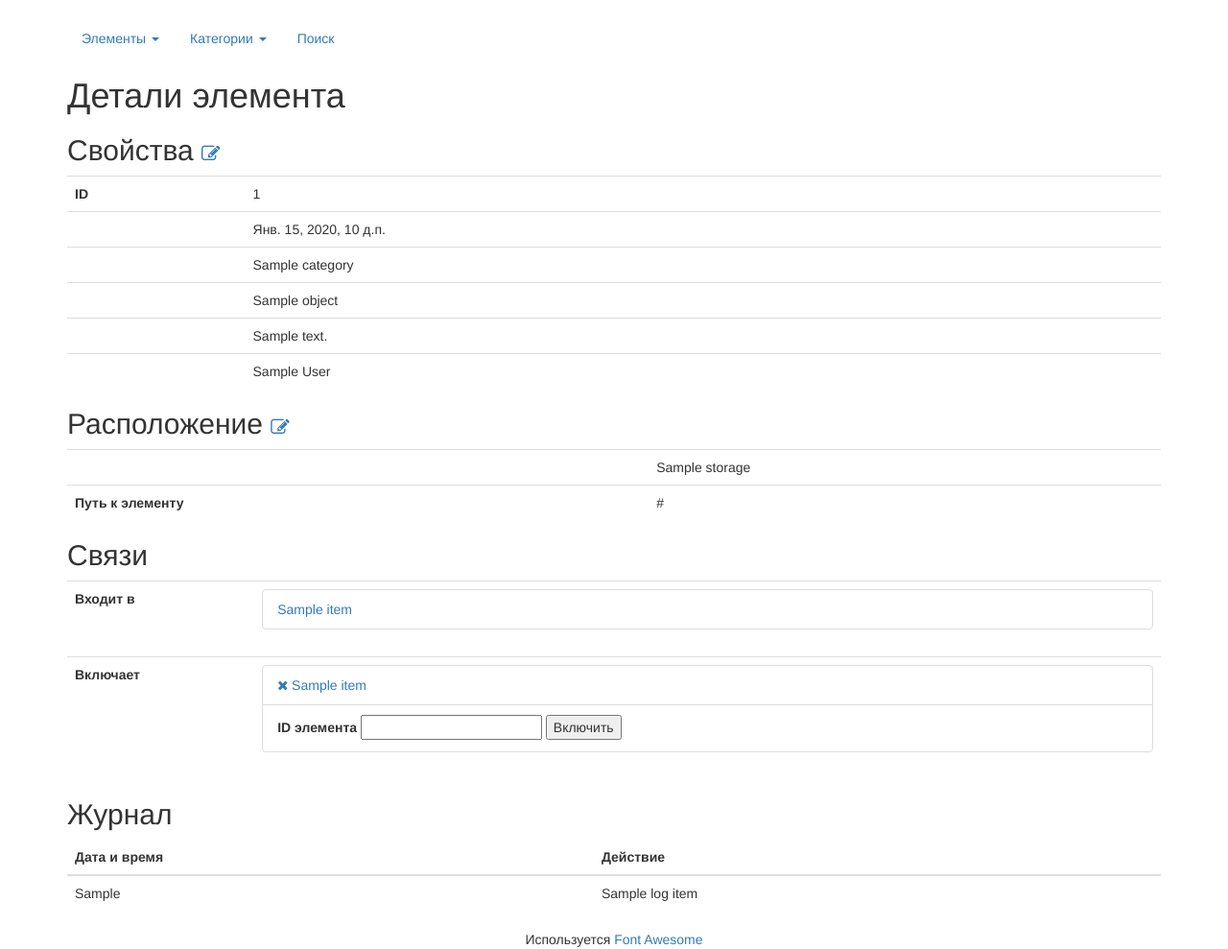
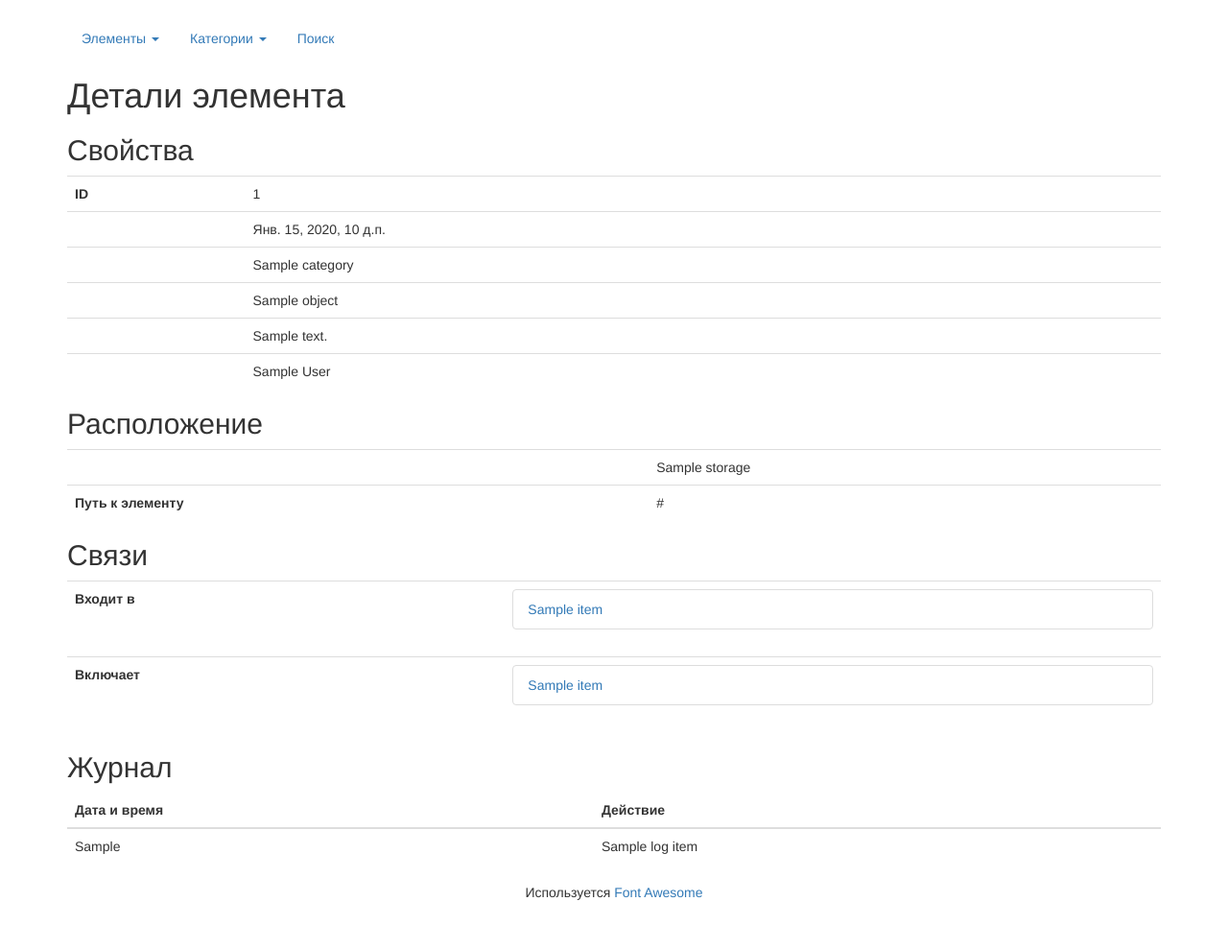
Before and after one commit to einsfr/mmkit, a Django app: template efsw/archive/templates/archive/item_detail.html in a window 1280 px wide. Shown: the part 52-1041 px from the top of the page at 96% size. After the commit the page ends 990 px from the top, so only its background shows below. Run offline with Django 3.2, Linux system fonts and the light colour scheme; tables that the repository leaves empty hold one stand-in row (values such as "Sample post"); the template is opened without the code that fills it: values that come from a table or form of the project are taken from there, most other values are stand-ins (such as "Sample title", 1, 10 or a date in 2020); parts of the project's set-up code (start-up, migrations or seed data) failed here and were passed over; some libraries are stand-ins or nearby versions.

Commit message:
В шаблоны добавлена проверка прав пользователя, где нужно

```diff
--- a/efsw/archive/templates/archive/_app_base.html
+++ b/efsw/archive/templates/archive/_app_base.html
@@ -12,9 +12,11 @@
                 <li role="presentation">
                     <a href="{% url 'efsw.archive:item_list' %}" title="Список элементов">Список</a>
                 </li>
+                {% if perms.archive.add_item %}
                     <li role="presentation">
                         <a href="{% url 'efsw.archive:item_add' %}" title="Добавить элемент">Добавить</a>
                     </li>
+                {% endif %}
             </ul>
         </li>
         <li role="presentation" class="dropdown">
@@ -25,9 +27,11 @@
                 <li role="presentation">
                     <a href="{% url 'efsw.archive:category_list' %}" title="Список категорий">Список</a>
                 </li>
+                {% if perms.archive.add_itemcategory %}
                     <li role="presentation">
                         <a href="{% url 'efsw.archive:category_add' %}" title="Добавить категорию">Добавить</a>
                     </li>
+                {% endif %}
             </ul>
         </li>
         <li role="presentation">
--- a/efsw/archive/templates/archive/_item_detail_link.html
+++ b/efsw/archive/templates/archive/_item_detail_link.html
@@ -1,9 +1,11 @@
 <li class="list-group-item">
-    <form action="{% url 'efsw.archive:item_update_remove_link' object.id %}" method="post" style="display: inline">
-        {% csrf_token %}
-        <input type="hidden" name="removed_id" value="{{ item.id }}">
-        <a href="#" title="Удалить связь" class="fa fa-close" id="item-remove-link-{{ object.id }}-{{ item.id }}"></a>
-    </form>
+    {% if perms.archive.change_item %}
+        <form action="{% url 'efsw.archive:item_update_remove_link' object.id %}" method="post" style="display: inline">
+            {% csrf_token %}
+            <input type="hidden" name="removed_id" value="{{ item.id }}">
+            <a href="#" title="Удалить связь" class="fa fa-close" id="item-remove-link-{{ object.id }}-{{ item.id }}"></a>
+        </form>
+    {% endif %}
     <a href="{{ item.get_absolute_url }}"
        title="{{ item.get_absolute_url_title }}">{{ item.name }}</a>
 </li>
--- a/efsw/archive/templates/archive/category_list.html
+++ b/efsw/archive/templates/archive/category_list.html
@@ -14,7 +14,7 @@
                 {% else %}
                     {{ object.name }}
                 {% endif %}
-                <a href="{{ object.get_update_url }}" title="{{ object.get_update_url_title }}" class="fa fa-edit"></a>
+                {% if perms.archive.change_itemcategory %}<a href="{{ object.get_update_url }}" title="{{ object.get_update_url_title }}" class="fa fa-edit"></a>{% endif %}
             </li>
         {% empty %}
             Категории не найдены
--- a/efsw/archive/templates/archive/item_detail.html
+++ b/efsw/archive/templates/archive/item_detail.html
@@ -7,7 +7,7 @@
 
 {% block content %}
     <h1>Детали элемента</h1>
-    <h2>Свойства <small><a href="{{ object.get_update_url }}" title="{{ object.get_update_url_title }}" class="fa fa-edit"></a></small></h2>
+    <h2>Свойства {% if perms.archive.change_item %}<small><a href="{{ object.get_update_url }}" title="{{ object.get_update_url_title }}" class="fa fa-edit"></a></small>{% endif %}</h2>
     <table class="table">
         <tbody>
             <tr>
@@ -36,7 +36,7 @@
             </tr>
         </tbody>
     </table>
-    <h2>Расположение <small><a href="{{ object.get_update_url }}storage/" title="{{ object.get_update_url_title }}" class="fa fa-edit"></a></small></h2>
+    <h2>Расположение {% if perms.archive.change_item %}<small><a href="{{ object.get_update_url }}storage/" title="{{ object.get_update_url_title }}" class="fa fa-edit"></a></small>{% endif %}</h2>
     <table class="table">
         <tbody>
             <tr>
@@ -70,10 +70,12 @@
             <tr>
                 <th>Включает</th>
                 <td>
+                    {% if object.includes.all or perms.archive.change_item %}
                         <ul class="list-group" id="item-links-container">
                             {% for item in object.includes.all %}
                                 {% include 'archive/_item_detail_link.html' %}
                             {% endfor %}
+                            {% if perms.archive.change_item %}
                                 <li class="list-group-item">
                                     <form action="{% url 'efsw.archive:item_update_add_link' object.id %}" method="post" id="item-add-link-form">
                                         {% csrf_token %}
@@ -83,7 +85,11 @@
                                         <input type="submit" value="Включить">
                                     </form>
                                 </li>
+                            {% endif %}
                         </ul>
+                    {% else %}
+                        -
+                    {% endif %}
                 </td>
             </tr>
         </tbody>
```
Lines whose indentation alone changed are shown as unchanged.
